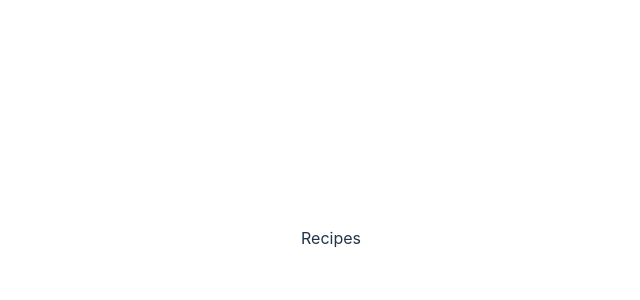
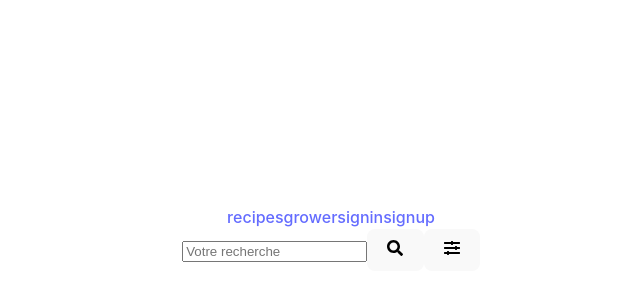
Before and after one commit to Arnaud541/AmapCo-Front, a React (Vite) app in the folder amap/: page /recipes in a window 1280 px wide. Shown: the part 162-462 px from the top of the page, without its empty margins (309-949 px from the left). Built offline with nearby package versions, Linux system fonts and the light colour scheme; no server answers.

Commit message:
Fin de la journée j'ai plié un classique

```diff
--- a/amap/package.json
+++ b/amap/package.json
@@ -9,9 +9,12 @@
     "preview": "vite preview"
   },
   "dependencies": {
+    "axios": "^1.2.2",
     "react": "^18.2.0",
     "react-dom": "^18.2.0",
-    "react-router-dom": "^6.6.1"
+    "react-icons": "^4.7.1",
+    "react-router-dom": "^6.6.1",
+    "react-select": "^5.7.0"
   },
   "devDependencies": {
     "@types/react": "^18.0.26",
--- a/amap/src/App.jsx
+++ b/amap/src/App.jsx
@@ -1,7 +1,7 @@
 import "./App.css";
 
 import { Routes, Route } from "react-router-dom";
-import Recipes from "./pages/Recipes";
+import RecipesPage from "./pages/RecipesPage";
 import Grower from "./pages/Grower";
 import SignIn from "./components/Signin/SignIn";
 import SignUp from "./components/Signup/SignUp";
@@ -11,7 +11,7 @@ function App() {
   return (
     <Routes>
       <Route path="/" element={<HomePage />} />
-      <Route path="/recipes" element={<Recipes />} />
+      <Route path="/recipes" element={<RecipesPage />} />
       <Route path="/grower" element={<Grower />} />
       <Route path="/signin" element={<SignIn />} />
       <Route path="/signup" element={<SignUp />} />
--- /dev/null
+++ b/amap/src/components/SearchBar/SearchBar.css
@@ -0,0 +1,3 @@
+.container {
+    display: flex;
+}
--- /dev/null
+++ b/amap/src/components/SearchBar/SearchBar.jsx
@@ -0,0 +1,123 @@
+import React from "react";
+import Select from "react-select";
+import makeAnimated from "react-select/animated";
+import { FaSearch, FaSlidersH } from "react-icons/fa";
+import { useState } from "react";
+
+function SearchBar(props) {
+  const [saisons, setSaisons] = useState([
+    { value: "hiver", label: "Hiver" },
+    { value: "été", label: "Eté" },
+    { value: "printemps", label: "Printemps" },
+    { value: "automne", label: "Automne" },
+  ]);
+
+  const [search, setSearch] = useState({
+    search: "",
+    filters: {
+      ingredient: [],
+      saison: [],
+      regimeAlimentaire: [],
+    },
+  });
+
+  const [showFilters, setShowFilters] = useState(false);
+  const animatedComponents = makeAnimated();
+
+  const handleSubmit = (event) => {
+    event.preventDefault();
+    console.log(search);
+  };
+
+  const handleFilters = (data, event) => {
+    if (event.name.startsWith("filter")) {
+      let copySearch = { ...search };
+      let array = [];
+
+      data.forEach((e) => {
+        array.push(e.nom);
+      });
+      let filtre = event.name.split("-")[1];
+      switch (filtre) {
+        case "region":
+          copySearch.filtres.region.push(event.target.value);
+          break;
+        case "saison":
+          copySearch.filters.saison = array;
+          break;
+        case "ingredient":
+          copySearch.filters.ingredient = array;
+        default:
+          break;
+      }
+      setSearch(copySearch);
+    }
+  };
+
+  const handleChange = (event) => {
+    setSearch(() => ({
+      ...search,
+      [event.target.name]: event.target.value,
+    }));
+  };
+
+  const handleClick = () => {
+    setShowFilters(!showFilters);
+  };
+
+  const customStyles = {
+    option: (provided, state) => ({
+      ...provided,
+      borderBottom: "1px dotted pink",
+      color: state.isSelected ? "red" : "blue",
+      padding: 20,
+      width: 200,
+      height: 20,
+    }),
+    container: (styles) => ({ ...styles, width: "200px" }),
+  };
+
+  return (
+    <form className="search" onSubmit={handleSubmit}>
+      <input
+        type="text"
+        placeholder="Votre recherche"
+        onChange={handleChange}
+        name="search"
+      />
+      <button type="submit">
+        <FaSearch />
+      </button>
+
+      <button type="button" onClick={handleClick}>
+        <FaSlidersH />
+      </button>
+      {showFilters ? (
+        <div className="filters">
+          <Select
+            closeMenuOnSelect={false}
+            components={animatedComponents}
+            isMulti
+            options={props.ingredients.ingredient}
+            getOptionLabel={(option) => option.nom}
+            getOptionValue={(option) => option.nom}
+            onChange={handleFilters}
+            name="filter-ingredient"
+            styles={customStyles}
+          />
+          <Select
+            closeMenuOnSelect={false}
+            components={animatedComponents}
+            isMulti
+            options={props.recipes}
+            onChange={handleFilters}
+            name="filter-saison"
+            styles={customStyles}
+          />
+        </div>
+      ) : null}
+    </form>
+  );
+}
+
+export default SearchBar;
--- a/amap/src/pages/HomePage.jsx
+++ b/amap/src/pages/HomePage.jsx
@@ -1,6 +1,7 @@
 import React from "react";
 import Navbar from "../components/Navbar/Navbar";
 import Carts from "../components/Home/Carts";
+import { useEffect } from "react";
 
 function HomePage() {
   return (
--- a/amap/src/pages/Recipes.jsx
+++ /dev/null
@@ -1,9 +0,0 @@
-import React from 'react'
-
-function Recipes() {
-  return (
-    <div>Recipes</div>
-  )
-}
-
-export default Recipes
--- /dev/null
+++ b/amap/src/pages/RecipesPage.jsx
@@ -0,0 +1,30 @@
+import React, { useEffect, useState } from "react";
+import Navbar from "../components/Navbar/Navbar";
+import SearchBar from "../components/SearchBar/SearchBar";
+import axios from "axios";
+
+function RecipesPage() {
+  const [ingredients, setIngredients] = useState([]);
+  const [recipes, setRecipes] = useState([]);
+
+  useEffect(() => {
+    axios
+      .get("http://127.0.0.1/AmapCo-Back/index.php?action=ingredient")
+      .then((response) => {
+        setIngredients(response.data);
+      });
+    axios
+      .get("http://127.0.0.1/AmapCo-Back/index.php?action=recipe")
+      .then((response) => {
+        setRecipes(response.data);
+      });
+  }, []);
+  return (
+    <>
+      <Navbar />
+      <SearchBar ingredients={ingredients} recipes={recipes} />
+    </>
+  );
+}
+
+export default RecipesPage;
```
Also changed, not shown: 1 other file (tests, documents, lock files or other folders).
